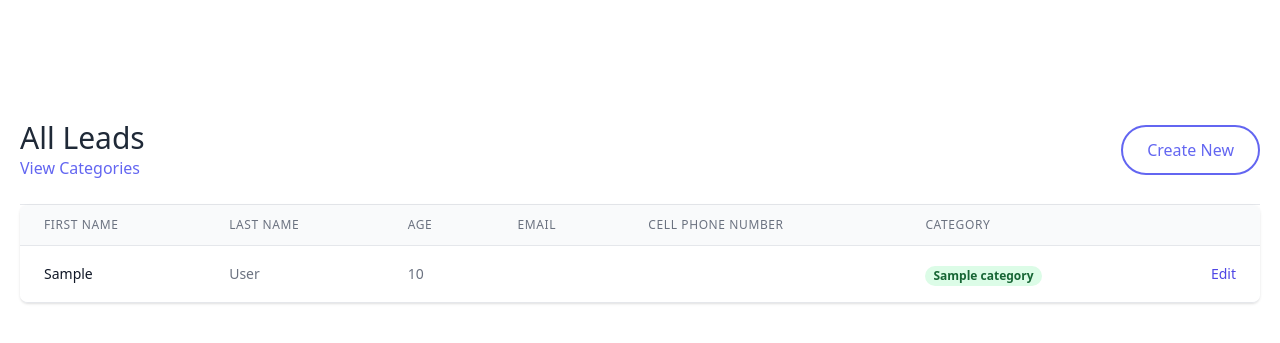
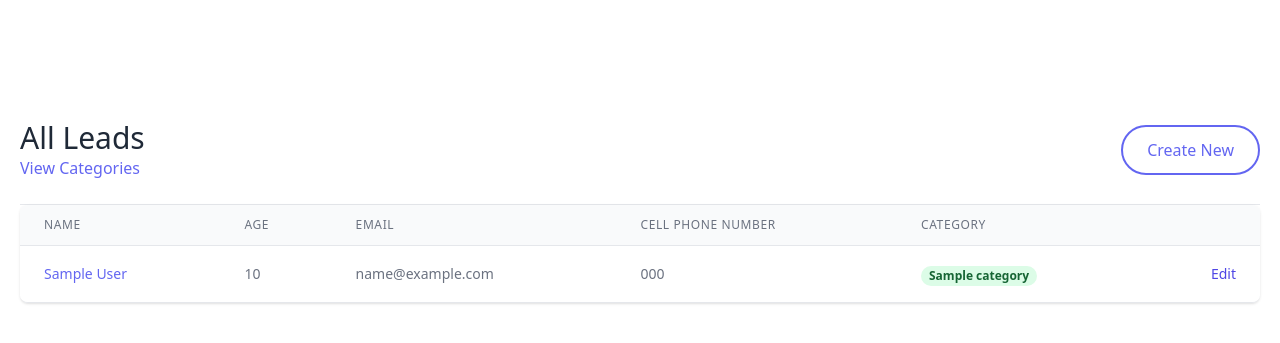
Before and after one commit to abhidevs/leadboard, a Django app: page /leads/ in a window 1280 px wide. Shown: the part 80-423 px from the top of the page. Run offline with Django 4.2, Linux system fonts and the light colour scheme; a user stored in the database is signed in; tables that the repository leaves empty hold one stand-in row (values such as "Sample post"); some libraries are stand-ins or nearby versions.

Commit message:
added few improvements

```diff
--- a/agents/templates/agents/agent_list.html
+++ b/agents/templates/agents/agent_list.html
@@ -47,9 +47,11 @@
                 {% for agent in object_list %}
                 <tr class="bg-white">
                   <td
-                    class="px-6 py-4 whitespace-nowrap text-sm font-medium text-gray-900"
+                    class="px-6 py-4 whitespace-nowrap text-sm font-medium text-indigo-500"
                   >
-                    {{ agent.user.first_name }} {{ agent.user.last_name }}
+                    <a href="{% url 'agents:agent-detail' agent.pk %}">
+                      {{ agent.user.first_name }} {{ agent.user.last_name }}
+                    </a>
                   </td>
                   <td class="px-6 py-4 whitespace-nowrap text-sm text-gray-500">
                     {{ agent.user.email }}
--- a/leads/forms.py
+++ b/leads/forms.py
@@ -7,7 +7,7 @@
 class LeadModelForm(forms.ModelForm):
     class Meta:
         model = Lead
-        fields = '__all__'
+        exclude = ('organisation', 'category',)
 
 
 class LeadForm(forms.Form):
--- a/leads/models.py
+++ b/leads/models.py
@@ -20,9 +20,13 @@ class Lead(models.Model):
     first_name = models.CharField(max_length=20)
     last_name = models.CharField(max_length=20)
     age = models.IntegerField(null=True, blank=True)
+    email = models.EmailField()
+    phone = models.CharField(max_length=20)
     organisation = models.ForeignKey(Organisation, on_delete=models.CASCADE)
     agent = models.ForeignKey("Agent", null=True, blank=True, on_delete=models.SET_NULL)
     category = models.ForeignKey("Category", related_name="leads", null=True, blank=True, on_delete=models.SET_NULL)
+    description = models.TextField()
+    date_added = models.DateTimeField(auto_now_add=True)
 
     def __str__(self):
         return f"{self.first_name} {self.last_name}"
--- a/leads/templates/leads/lead_detail.html
+++ b/leads/templates/leads/lead_detail.html
@@ -40,7 +40,7 @@
         </div>
         <div class="flex border-t border-b mb-6 border-gray-200 py-2">
           <span class="text-gray-500">Phone</span>
-          <span class="ml-auto text-gray-900">{{ lead.phone_number }}</span>
+          <span class="ml-auto text-gray-900">{{ lead.phone }}</span>
         </div>
         <div class="flex">
           <span class="title-font font-medium text-xl text-gray-900"
--- a/leads/templates/leads/lead_list.html
+++ b/leads/templates/leads/lead_list.html
@@ -24,11 +24,7 @@
                 <tr>
                   <th scope="col"
                     class="px-6 py-3 text-left text-xs font-medium text-gray-500 uppercase tracking-wider">
-                    First Name
-                  </th>
-                  <th scope="col"
-                    class="px-6 py-3 text-left text-xs font-medium text-gray-500 uppercase tracking-wider">
-                    Last Name
+                    Name
                   </th>
                   <th scope="col"
                     class="px-6 py-3 text-left text-xs font-medium text-gray-500 uppercase tracking-wider">
@@ -54,11 +50,10 @@
               <tbody>
                 {% for lead in leads %}
                 <tr class="bg-white">
-                  <td class="px-6 py-4 whitespace-nowrap text-sm font-medium text-gray-900">
-                    {{ lead.first_name }}
-                  </td>
-                  <td class="px-6 py-4 whitespace-nowrap text-sm text-gray-500">
-                    {{ lead.last_name }}
+                  <td class="px-6 py-4 whitespace-nowrap text-sm font-medium text-indigo-500">
+                    <a href="{% url 'leads:lead-detail' lead.pk %}">
+                      {{ lead.first_name }} {{ lead.last_name }}
+                    </a>
                   </td>
                   <td class="px-6 py-4 whitespace-nowrap text-sm text-gray-500">
                     {{ lead.age }}
@@ -67,13 +62,13 @@
                     {{ lead.email }}
                   </td>
                   <td class="px-6 py-4 whitespace-nowrap text-sm text-gray-500">
-                    {{ lead.phone_number }}
+                    {{ lead.phone }}
                   </td>
                   <td class="px-6 py-4 whitespace-nowrap">
                     {% if lead.category %}
                     <span
                       class="px-2 inline-flex text-xs leading-5 font-semibold rounded-full bg-green-100 text-green-800">
-                      {{ lead.category.name }}
+                      <a href="{% url 'leads:category-detail' lead.category.pk %}">{{ lead.category.name }}</a>
                     </span>
                     {% else %}
                     <span
--- a/leads/views.py
+++ b/leads/views.py
@@ -74,6 +74,10 @@ class LeadCreateView(LoginAndAdminRequiredMixin, generic.CreateView):
         return reverse("leads:lead-list")
 
     def form_valid(self, form):
+        lead = form.save(commit=False)
+        lead.organisation = self.request.user.organisation
+        lead.save()
+
         # Send email on new lead creation
         send_mail(
             subject="A new lead has been created",
```
Also changed, not shown: crm/settings.py (+5 -6 lines), leads/migrations/0010_lead_date_added_lead_description_lead_email_and_more.py (added).
